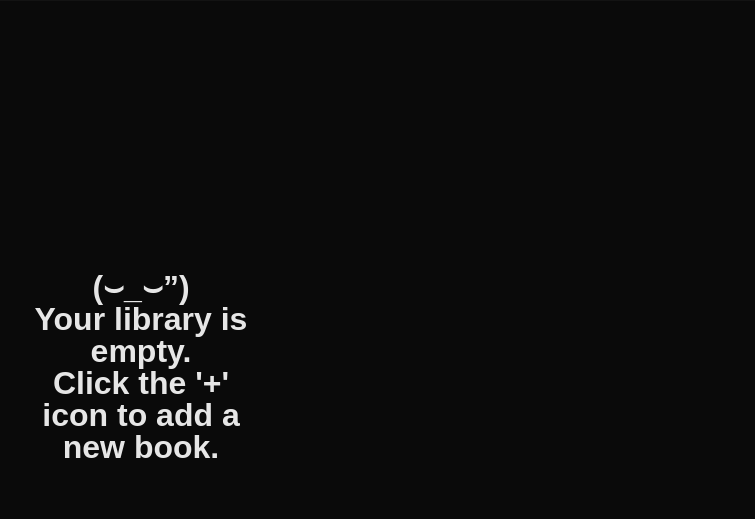
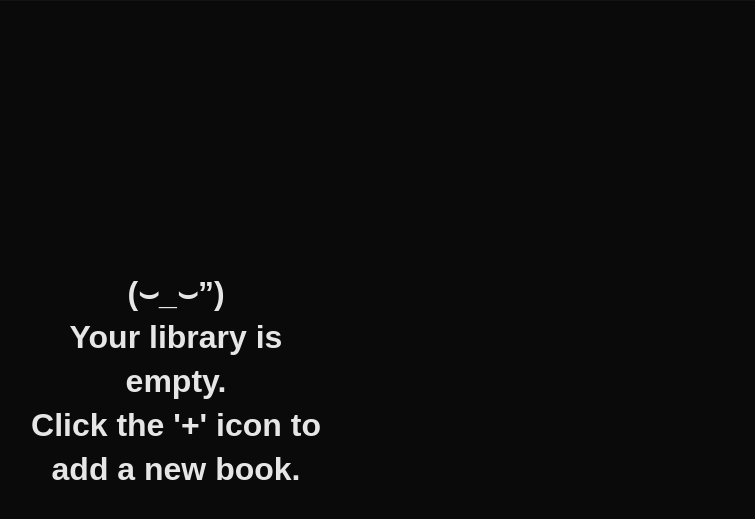
Before and after one commit to Jando-G/Odin-library, a plain HTML site: page index.html in a window 1280 px wide. Shown: the part 79-598 px from the top of the page, without its empty margins (499-1254 px from the left). Drawn offline with Linux system fonts and the light colour scheme; a web font is replaced by a local one.

Commit message:
fix emptyMsg font size and spacing

```diff
--- a/styles.css
+++ b/styles.css
@@ -63,8 +63,10 @@ img:hover {
     left: 50%;
     margin-top: -50px;
     margin-left: -115px;
-    width: 230px;
+    width: 300px;
     height: 100px;
+    font-size: 2vw;
+    line-height: 2.75rem;
 }
 .pages-active {
     background-color: rgb(57, 170, 22) !important;
```
